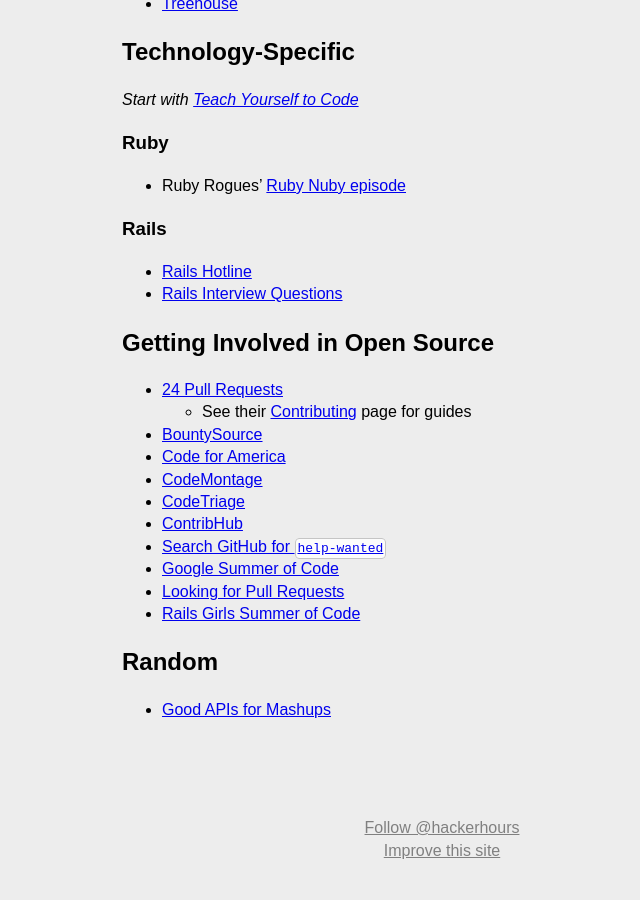
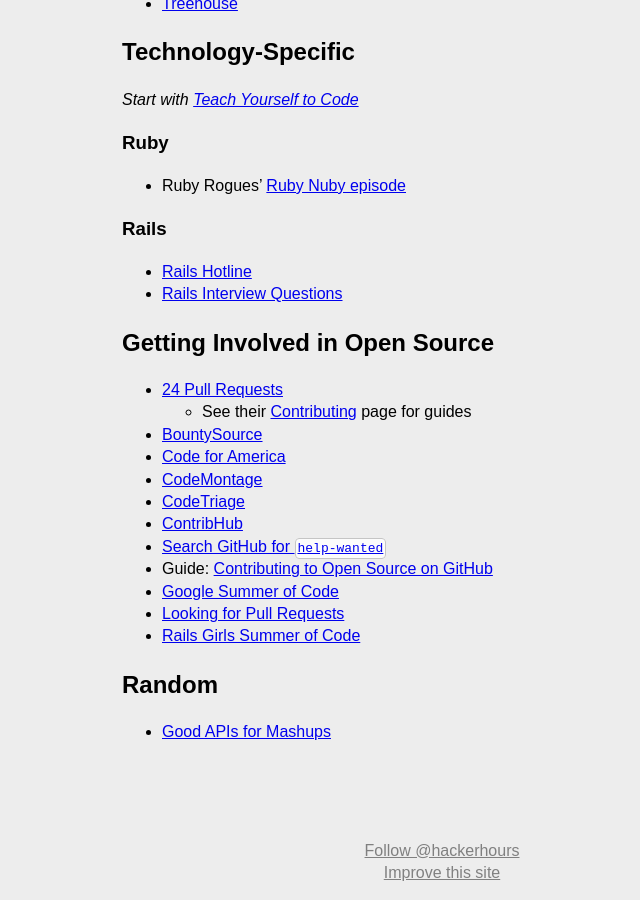
Before and after one commit to HackerHours/hackerhours.org, a Jekyll site: the page built from resources.md, in a window 1280 px wide and 900 px high, scrolled down 1742 px. Shown: the whole window, without its empty margins (198-838 px from the left). Built offline with Jekyll 4.4.1, drawn with Linux system fonts in a browser that asks for light colours; nearby versions of some CDN libraries; some web fonts are replaced; Markdown is read by kramdown in place of the engine named in the settings; comment, search, counter and statistics services are not loaded; before the commit the page ends 2620 px from its top, so only the background shows below that.

Commit message:
add link to GitHub OSS Guide

```diff
--- a/resources.md
+++ b/resources.md
@@ -83,6 +83,7 @@
 * [CodeTriage](http://www.codetriage.com/)
 * [ContribHub](http://contribhub.com/)
 * [Search GitHub for `help-wanted`](https://github.com/search?q=state%3Aopen+label%3Ahelp-wanted&type=Issues)
+* Guide: [Contributing to Open Source on GitHub](https://guides.github.com/overviews/os-contributing/)
 * [Google Summer of Code](https://developers.google.com/open-source/soc/)
 * [Looking for Pull Requests](http://www.lookingforpullrequests.com/)
 * [Rails Girls Summer of Code](http://railsgirlssummerofcode.org/)
```
